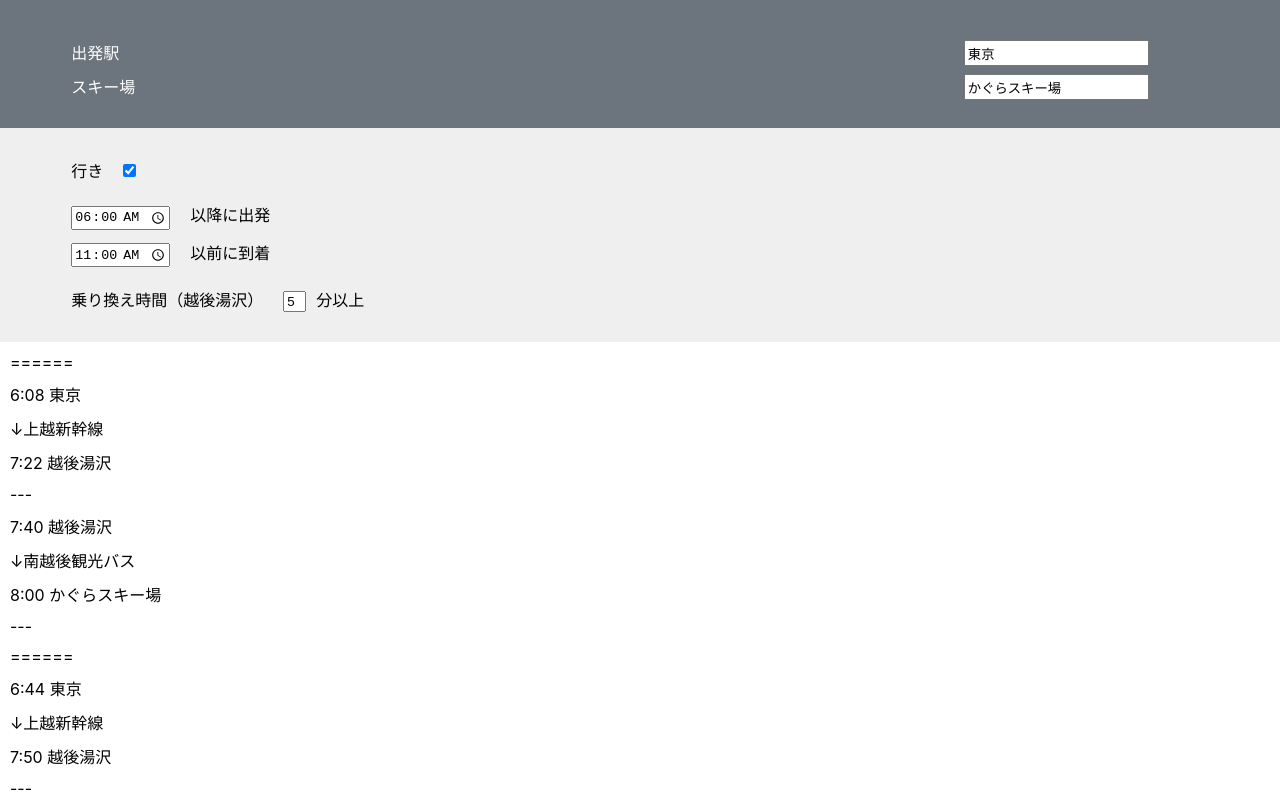
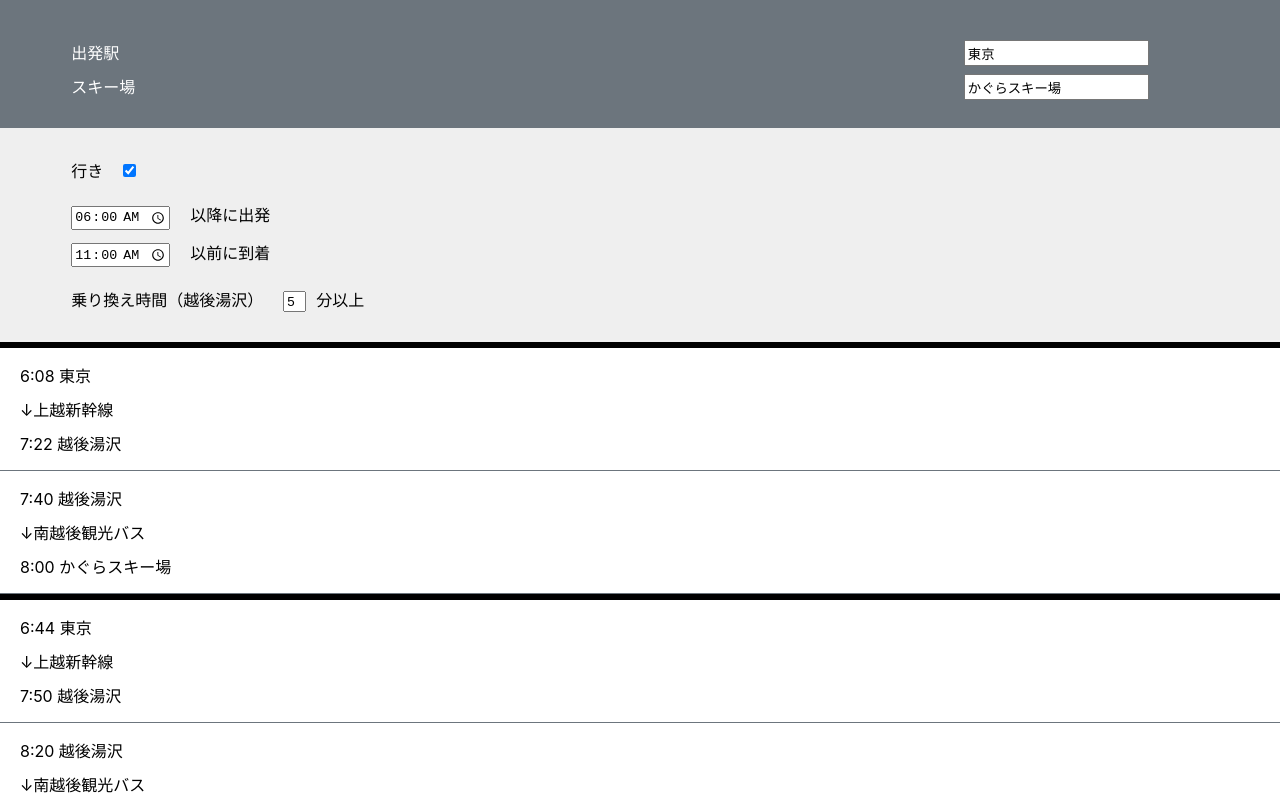
Before and after one commit to knogu/way2ski, a React (Create React App) app: page / in a window 1280 px wide. Shown: the top 800 px of the page. Built offline with nearby package versions, Linux system fonts and the light colour scheme; the HTML template or start-up script is replaced by a standard one.

Commit message:
Style results

```diff
--- a/src/App.css
+++ b/src/App.css
@@ -30,6 +30,16 @@
   margin: 10px;
 }
 
+.leg {
+  border-bottom: 1px solid #6C757D;
+  padding: 5px 10px;
+}
+
+.trip-candidate {
+  border-top: 3px solid black;
+  border-bottom: 3px solid black;
+}
+
 p {
   margin: 10px;
 }
@@ -46,4 +56,5 @@ input {
 .detailed-query {
   background-color: #efefef;
   padding: 10px 4% 10px 4%;
+  border-bottom: 3px solid black;
 }
--- a/src/components/Leg.tsx
+++ b/src/components/Leg.tsx
@@ -16,11 +16,10 @@ function displayTime(date: Date) : string {
 
 export const Leg = (legProps: LegProps) => {
     return (
-        <>
+        <div className="leg">
             <p className='leave'>{displayTime(legProps.departureTime) + " "}<span className='ms-2'>{legProps.departureStation}</span></p>
             <p>↓{legProps.lineName}</p>
             <p className='reach'>{displayTime(legProps.arrivalTime) + " "}<span className='ms-2'>{legProps.arrivalStation}</span></p>
-            <p>---</p>
-        </>
+        </div>
     )
 }
--- a/src/components/TripCandidate.tsx
+++ b/src/components/TripCandidate.tsx
@@ -6,11 +6,11 @@ export type TripCandidateProps = {
 
 export const TripCandidate = (props: TripCandidateProps) => {
     return (
-        <>
-            <p>======</p>
+        <div className="trip-candidate">
+
             {props.legProps.map((legProp, i) => {
-                return <Leg departureTime={legProp.departureTime} departureStation={legProp.departureStation} arrivalTime={legProp.arrivalTime} arrivalStation={legProp.arrivalStation} lineName={legProp.lineName} key={i} />;
+                return <Leg departureTime={legProp.departureTime} departureStation={legProp.departureStation} arrivalTime={legProp.arrivalTime} arrivalStation={legProp.arrivalStation} lineName={legProp.lineName} key={i} />
             })}
-        </>
+        </div>
     )
 }
```
